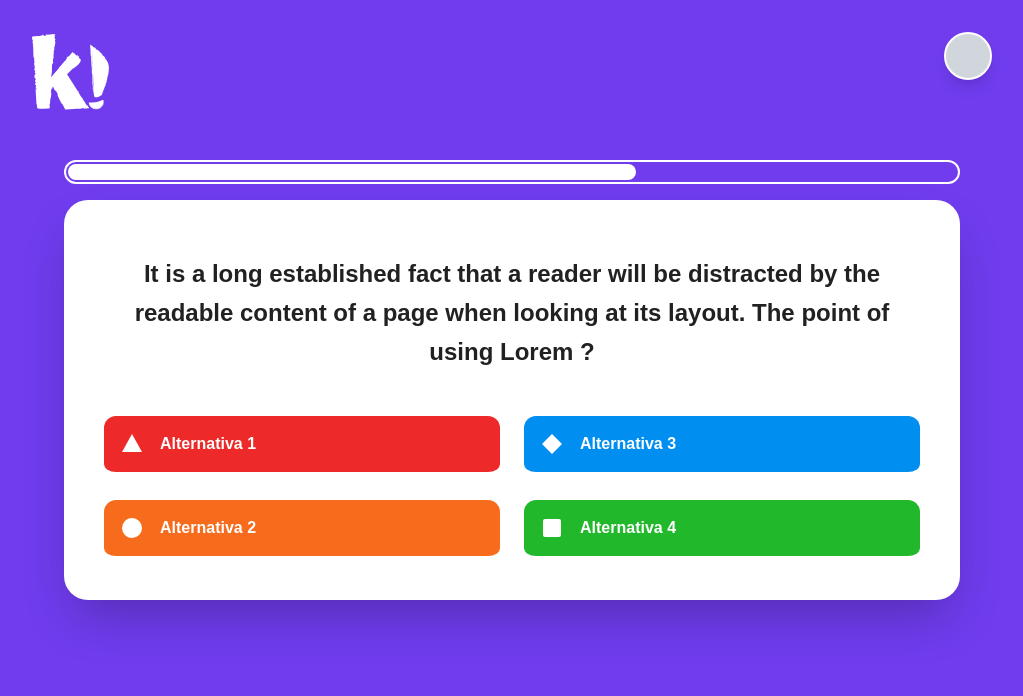
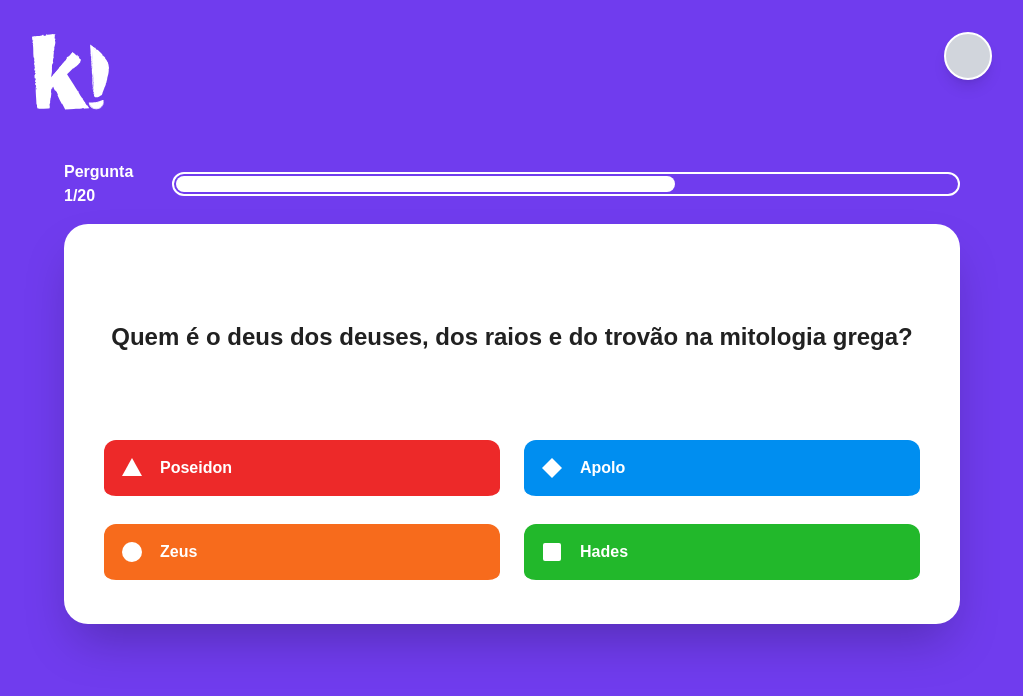
Before and after one commit to Miguel-Edson/Karoonte-frontend, a Next.js app: page /question in a window 1280 px wide. Shown: the top 696 px of the page, without its empty margins (128-1151 px from the left). Built offline with nearby package versions, Linux system fonts and the light colour scheme.

Commit message:
Add Greek mythology questions and implement question handling logic in the quiz component

```diff
--- a/app/(game)/question/page.tsx
+++ b/app/(game)/question/page.tsx
@@ -3,76 +3,137 @@ import { useState, useEffect } from "react";
 import Link from "next/link";
 import { ProgressBar } from "@/components/ui/ProgressBar";
 import { OptionButton } from "@/components/ui/Button";
+// 1. Importamos as perguntas que acabamos de criar
+import { greekMythologyQuestions } from "@/lib/questions";
 
 export default function QuestionScreen() {
+  // Controle de qual pergunta está aparecendo agora (0 é a primeira)
+  const [currentQuestionIndex, setCurrentQuestionIndex] = useState(0);
+
   const [showGabarito, setShowGabarito] = useState(false);
   const [progress, setProgress] = useState(100);
+  const [isCorrect, setIsCorrect] = useState(false); // Para mostrar a cor/texto certo
+
+  // Pegamos a pergunta atual com base no índice
+  const currentQuestion = greekMythologyQuestions[currentQuestionIndex];
 
   // Lógica do cronômetro
   useEffect(() => {
-    // Se o gabarito já estiver aparecendo, pausa o cronômetro
     if (showGabarito) return;
 
-    const tempoTotalEmSegundos = 15; // Defina quantos segundos a pergunta vai durar
-    const intervaloEmMs = 100; // Atualiza a barra a cada 100 milissegundos para ficar fluido
+    const tempoTotalEmSegundos = 15;
+    const intervaloEmMs = 100;
     const passo = 100 / ((tempoTotalEmSegundos * 1000) / intervaloEmMs);
 
     const timer = setInterval(() => {
       setProgress((valorAnterior) => {
         if (valorAnterior - passo <= 0) {
           clearInterval(timer);
-          setShowGabarito(true); // Mostra o gabarito automaticamente quando o tempo acaba!
+          setIsCorrect(false); // Se o tempo acabou, errou!
+          setShowGabarito(true);
           return 0;
         }
         return valorAnterior - passo;
       });
     }, intervaloEmMs);
 
-    // Limpa o temporizador quando o componente é desmontado
     return () => clearInterval(timer);
-  }, [showGabarito]); // O array de dependências avisa que o timer deve reagir ao estado 'showGabarito'
+  }, [showGabarito, currentQuestionIndex]);
+
+  // Função para lidar com o clique na alternativa
+  const handleOptionClick = (selectedIndex: number) => {
+    if (showGabarito) return; // Trava o clique se já respondeu
+
+    const acertou = selectedIndex === currentQuestion.correctAnswerIndex;
+    setIsCorrect(acertou);
+    setShowGabarito(true);
+  };
+
+  // Função para avançar para a próxima pergunta
+  const handleNextQuestion = () => {
+    if (currentQuestionIndex < greekMythologyQuestions.length - 1) {
+      setCurrentQuestionIndex(currentQuestionIndex + 1);
+      setShowGabarito(false);
+      setProgress(100);
+    }
+  };
 
   const IconTriangle = <svg viewBox="0 0 24 24" fill="currentColor"><path d="M12 2L22 20H2L12 2Z"/></svg>;
   const IconCircle = <svg viewBox="0 0 24 24" fill="currentColor"><circle cx="12" cy="12" r="10"/></svg>;
   const IconDiamond = <svg viewBox="0 0 24 24" fill="currentColor"><path d="M12 2L22 12L12 22L2 12L12 2Z"/></svg>;
   const IconSquare = <svg viewBox="0 0 24 24" fill="currentColor"><rect x="3" y="3" width="18" height="18" rx="2"/></svg>;
 
+  // Um array com as propriedades de cada botão para facilitar a renderização
+  const buttonStyles = [
+    { color: "bg-ilga-red", icon: IconTriangle },
+    { color: "bg-ilga-blue", icon: IconDiamond },
+    { color: "bg-ilga-orange", icon: IconCircle },
+    { color: "bg-ilga-green", icon: IconSquare },
+  ];
+
   return (
     <div className="w-full flex flex-col items-center">
-      <div className="w-full max-w-4xl mb-4">
-        {/* Passamos o estado 'progress' dinâmico para a barra */}
+      <div className="w-full max-w-4xl mb-4 flex justify-between items-center gap-4 text-ilga-white font-bold">
+        <span>Pergunta {currentQuestionIndex + 1}/{greekMythologyQuestions.length}</span>
         <ProgressBar progress={progress} />
       </div>
 
       <div className="bg-ilga-white rounded-3xl p-6 md:p-10 w-full max-w-4xl shadow-2xl relative overflow-hidden flex flex-col min-h-[400px]">
 
+        {/* Faixa do Gabarito Dinâmica (Acerto, Erro ou Fim de tempo) */}
         {showGabarito && (
           <div className="absolute inset-0 z-10 flex items-center justify-center pointer-events-none">
-            <div className="bg-ilga-green text-ilga-white w-[120%] py-4 -rotate-[8deg] flex justify-center shadow-xl">
+            <div className={`text-ilga-white w-[120%] py-4 -rotate-[8deg] flex justify-center shadow-xl ${progress <= 0 ? 'bg-ilga-black' : (isCorrect ? 'bg-ilga-green' : 'bg-ilga-red')}`}>
               <span className="text-3xl md:text-5xl font-extrabold italic tracking-wider drop-shadow-md">
-                {progress <= 0 ? "TEMPO ESGOTADO!" : "2 ACERTOS!"}
+                {progress <= 0 ? "TEMPO ESGOTADO!" : (isCorrect ? "CORRETO!" : "INCORRETO!")}
               </span>
             </div>
           </div>
         )}
 
+        {/* Texto Dinâmico da Pergunta */}
         <div className="flex-grow flex items-center justify-center mb-8 z-0">
           <h1 className="text-ilga-black text-lg md:text-2xl font-extrabold text-center leading-relaxed">
-            It is a long established fact that a reader will be distracted by the readable content of a page when looking at its layout. The point of using Lorem ?
+            {currentQuestion.text}
           </h1>
         </div>
 
+        {/* Alternativas Dinâmicas */}
         <div className="grid grid-cols-1 md:grid-cols-2 gap-4 md:gap-6 z-0">
-          <OptionButton onClick={() => setShowGabarito(true)} colorClass="bg-ilga-red" icon={IconTriangle} text="Alternativa 1" isFaded={false} />
-          <OptionButton colorClass="bg-ilga-blue" icon={IconDiamond} text="Alternativa 3" isFaded={showGabarito} />
-          <OptionButton colorClass="bg-ilga-orange" icon={IconCircle} text="Alternativa 2" isFaded={showGabarito} />
-          <OptionButton colorClass="bg-ilga-green" icon={IconSquare} text="Alternativa 4" isFaded={showGabarito} />
+          {currentQuestion.options.map((optionText, index) => {
+            // Se o gabarito estiver ativo, apenas a resposta correta não fica apagada
+            const isFaded = showGabarito && index !== currentQuestion.correctAnswerIndex;
+
+            return (
+              <OptionButton
+                key={index}
+                onClick={() => handleOptionClick(index)}
+                colorClass={buttonStyles[index].color}
+                icon={buttonStyles[index].icon}
+                text={optionText}
+                isFaded={isFaded}
+              />
+            );
+          })}
         </div>
 
+        {/* Links de navegação após responder */}
         {showGabarito && (
-          <Link href="/results" className="mt-6 text-center text-ilga-black font-bold underline z-20">
-            Avançar para Pontuação &rarr;
-          </Link>
+          <div className="mt-8 flex justify-between z-20">
+            <Link href="/results" className="text-ilga-black font-bold underline">
+              Finalizar e ver Ranking
+            </Link>
+
+            {/* Botão de Próxima Pergunta (só aparece se não for a última) */}
+            {currentQuestionIndex < greekMythologyQuestions.length - 1 && (
+              <button
+                onClick={handleNextQuestion}
+                className="bg-ilga-black text-ilga-white px-6 py-2 rounded-lg font-bold hover:scale-105 transition-transform"
+              >
+                Próxima Pergunta &rarr;
+              </button>
+            )}
+          </div>
         )}
       </div>
     </div>
--- /dev/null
+++ b/lib/questions.ts
@@ -0,0 +1,131 @@
+// lib/questions.ts
+
+export interface Question {
+  id: number;
+  text: string;
+  options: string[];
+  correctAnswerIndex: number; // 0, 1, 2 ou 3 (representando a posição no array de opções)
+}
+
+export const greekMythologyQuestions: Question[] = [
+  {
+    id: 1,
+    text: "Quem é o deus dos deuses, dos raios e do trovão na mitologia grega?",
+    options: ["Poseidon", "Apolo", "Zeus", "Hades"],
+    correctAnswerIndex: 2,
+  },
+  {
+    id: 2,
+    text: "Qual destas deusas é conhecida como a deusa da sabedoria e da guerra estratégica?",
+    options: ["Afrodite", "Atena", "Hera", "Ártemis"],
+    correctAnswerIndex: 1,
+  },
+  {
+    id: 3,
+    text: "Quem era o deus grego do submundo e dos mortos?",
+    options: ["Ares", "Hermes", "Hefesto", "Hades"],
+    correctAnswerIndex: 3,
+  },
+  {
+    id: 4,
+    text: "Qual o nome do herói que realizou os famosos '12 Trabalhos'?",
+    options: ["Aquiles", "Perseu", "Hércules (Héracles)", "Teseu"],
+    correctAnswerIndex: 2,
+  },
+  {
+    id: 5,
+    text: "Quem era a górgona cujo olhar transformava as pessoas em pedra?",
+    options: ["Quimera", "Medusa", "Hidra", "Esfinge"],
+    correctAnswerIndex: 1,
+  },
+  {
+    id: 6,
+    text: "Qual criatura mítica era metade homem e metade touro?",
+    options: ["Centauro", "Minotauro", "Sátiro", "Ciclope"],
+    correctAnswerIndex: 1,
+  },
+  {
+    id: 7,
+    text: "Quem era o deus dos mares e dos terremotos, que carregava um tridente?",
+    options: ["Poseidon", "Zeus", "Ares", "Apolo"],
+    correctAnswerIndex: 0,
+  },
+  {
+    id: 8,
+    text: "Qual era a única parte vulnerável do corpo do herói Aquiles?",
+    options: ["O pescoço", "Os olhos", "O calcanhar", "O peito"],
+    correctAnswerIndex: 2,
+  },
+  {
+    id: 9,
+    text: "Quem abriu a caixa (ou jarra) que liberou todos os males do mundo?",
+    options: ["Helena", "Medéia", "Andrômeda", "Pandora"],
+    correctAnswerIndex: 3,
+  },
+  {
+    id: 10,
+    text: "Qual o nome do cavalo alado que nasceu do sangue da Medusa?",
+    options: ["Pégaso", "Bucéfalo", "Arion", "Hipocampo"],
+    correctAnswerIndex: 0,
+  },
+  {
+    id: 11,
+    text: "Quem era o deus mensageiro, que possuía asas nos pés?",
+    options: ["Eros", "Apolo", "Hermes", "Dionísio"],
+    correctAnswerIndex: 2,
+  },
+  {
+    id: 12,
+    text: "Qual deusa nasceu da espuma do mar e é a deusa do amor e da beleza?",
+    options: ["Héstia", "Deméter", "Hera", "Afrodite"],
+    correctAnswerIndex: 3,
+  },
+  {
+    id: 13,
+    text: "Quem era o cão de três cabeças que guardava os portões do submundo?",
+    options: ["Ortros", "Cérbero", "Argos", "Licaão"],
+    correctAnswerIndex: 1,
+  },
+  {
+    id: 14,
+    text: "Quem voou perto demais do sol com asas feitas de cera e penas?",
+    options: ["Dédalo", "Ícaro", "Orfeu", "Tântalo"],
+    correctAnswerIndex: 1,
+  },
+  {
+    id: 15,
+    text: "Qual era o alimento dos deuses gregos, que lhes concedia imortalidade?",
+    options: ["Néctar e Ambrosia", "Maçãs de Ouro", "Vinho e Pão", "Mel e Romã"],
+    correctAnswerIndex: 0,
+  },
+  {
+    id: 16,
+    text: "Quem era o ferreiro dos deuses, deus do fogo e da metalurgia?",
+    options: ["Ares", "Cronos", "Hefesto", "Urano"],
+    correctAnswerIndex: 2,
+  },
+  {
+    id: 17,
+    text: "Qual animal era o símbolo principal da deusa Atena?",
+    options: ["A águia", "A coruja", "O pavão", "A pomba"],
+    correctAnswerIndex: 1,
+  },
+  {
+    id: 18,
+    text: "Qual deusa era a rainha do submundo, após ser raptada por Hades?",
+    options: ["Perséfone", "Deméter", "Hécate", "Nêmesis"],
+    correctAnswerIndex: 0,
+  },
+  {
+    id: 19,
+    text: "Na Guerra de Tróia, qual estratagema os gregos usaram para invadir a cidade?",
+    options: ["Catapultas", "Um Cavalo de Madeira", "Túneis subterrâneos", "Fogo Grego"],
+    correctAnswerIndex: 1,
+  },
+  {
+    id: 20,
+    text: "Quem era o titã que carregava o céu e o mundo nos ombros?",
+    options: ["Prometeu", "Oceano", "Atlas", "Hipérion"],
+    correctAnswerIndex: 2,
+  },
+];
```
